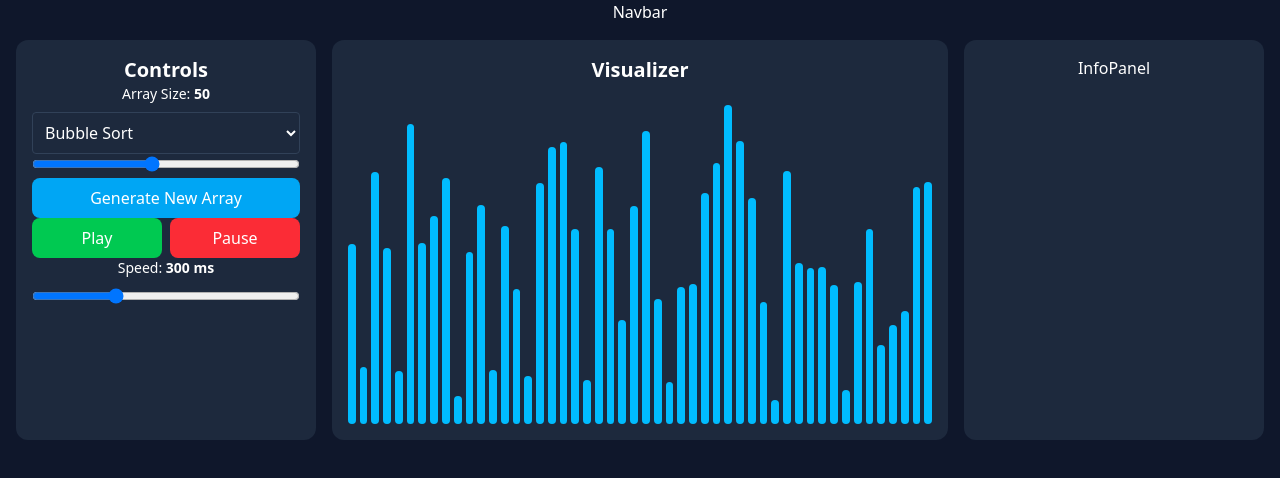
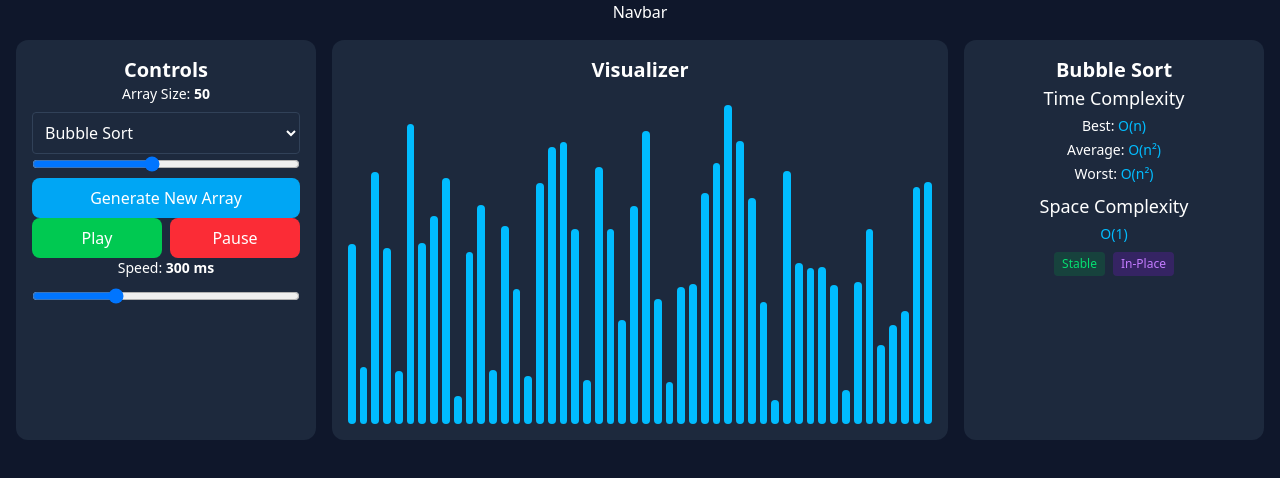
Before and after one commit to riyacore404/algorithm-visualizer, a React (Vite) app: page / in a window 1280 px wide. Shown: the top 478 px of the page. Built offline with nearby package versions, Linux system fonts and the light colour scheme.

Commit message:
add dynamic time & space complexity info panel

```diff
--- a/src/App.jsx
+++ b/src/App.jsx
@@ -153,7 +153,9 @@ export default function App() {
         </div>
 
         <div className="lg:col-span-3 h-full">
-          <InfoPanel />
+          <InfoPanel
+            algorithm={ALGORITHMS[selectedAlgo]}
+          />
         </div>
       </div>
     </div>
--- a/src/algorithms/index.js
+++ b/src/algorithms/index.js
@@ -4,7 +4,13 @@ export const ALGORITHMS = {
   bubble: {
     name: "Bubble Sort",
     fn: BubbleSort,
-    time: "O(n²)",
+    time: {
+      best: "O(n)",
+      average: "O(n²)",
+      worst: "O(n²)",
+    },
     space: "O(1)",
+    stable: true,
+    inPlace: true,
   },
 };
--- a/src/components/InfoPanel.jsx
+++ b/src/components/InfoPanel.jsx
@@ -1,9 +1,46 @@
 import React from 'react'
 
-const InfoPanel = () => {
+const InfoPanel = ({ algorithm }) => {
   return (
     <div className="h-full bg-slate-800 rounded-xl p-4 text-center">
-      InfoPanel
+      <h2 className="text-xl font-semibold">
+        {algorithm.name}
+      </h2>
+
+      <div>
+        <h3 className="text-lg font-medium mb-1">
+          Time Complexity
+        </h3>
+
+        <div className="space-y-1 text-sm mb-2">
+          <p>Best: <span className="text-sky-400">{algorithm.time.best}</span></p>
+          <p>Average: <span className="text-sky-400">{algorithm.time.average}</span></p>
+          <p>Worst: <span className="text-sky-400">{algorithm.time.worst}</span></p>
+        </div>
+      </div>
+
+      <div>
+        <h3 className="text-lg font-medium mb-1">
+          Space Complexity
+        </h3>
+
+        <p className="text-sm mb-2">
+          <span className="text-sky-400">{algorithm.space}</span>
+        </p>
+      </div>
+
+      <div className="flex gap-2 text-xs justify-center">
+        {algorithm.stable && (
+          <span className="px-2 py-1 bg-green-600/20 text-green-400 rounded">
+            Stable
+          </span>
+        )}
+        {algorithm.inPlace && (
+          <span className="px-2 py-1 bg-purple-600/20 text-purple-400 rounded">
+            In-Place
+          </span>
+        )}
+      </div>
     </div>
   )
 }
```
